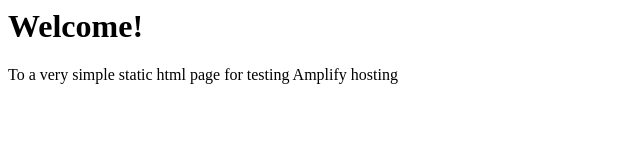
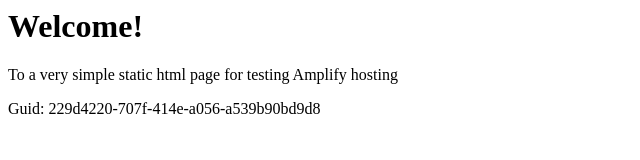
Before and after one commit to aws-aemilia-icn/Github-PR-Commit-Integration-Test-DoNotTouch-Gith-P5X5MO5I-v1-preprod-ap-northeast-2, a website: page src/index.html in a window 1280 px wide. Shown: the whole page, without its empty margins (0-640 px from the left). Drawn offline with Linux system fonts and the light colour scheme.

Commit message:
commit from integ tests

```diff
--- a/src/index.html
+++ b/src/index.html
@@ -1,3 +1,5 @@
+
+
 <html lang="en">
 
 <head>
@@ -10,6 +12,6 @@
 <body>
     <h1>Welcome!</h1>
     <p>To a very simple static html page for testing Amplify hosting</p>
-</body>
+    <p>Guid: 229d4220-707f-414e-a056-a539b90bd9d8</p></body>
 
 </html>
```
